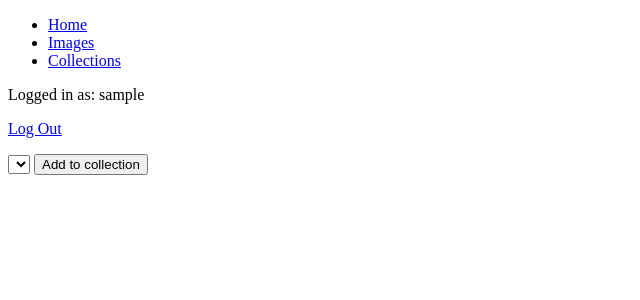
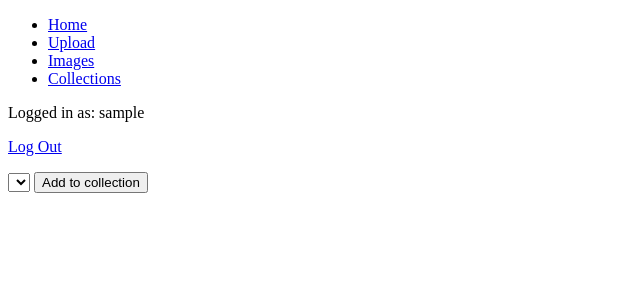
Before and after one commit to tortxof/flask-imghost, a Flask app: page /images in a window 1280 px wide. Shown: the top 300 px of the page, without its empty margins (0-640 px from the left). Run offline with Flask 2, Linux system fonts and the light colour scheme; the visitor is signed in with stand-in values (Sample User, id 1); data comes from the database, SQL or seed files in the repository; data that the repository does not hold is empty.

Commit message:
Added Upload to nav.

```diff
--- a/templates/layout.html
+++ b/templates/layout.html
@@ -8,6 +8,7 @@
   <nav>
     <ul>
       <li><a href="/">Home</a></li>
+      <li><a href="/upload">Upload</a></li>
       <li><a href="/images">Images</a></li>
       <li><a href="/collections">Collections</a></li>
     </ul>
```
